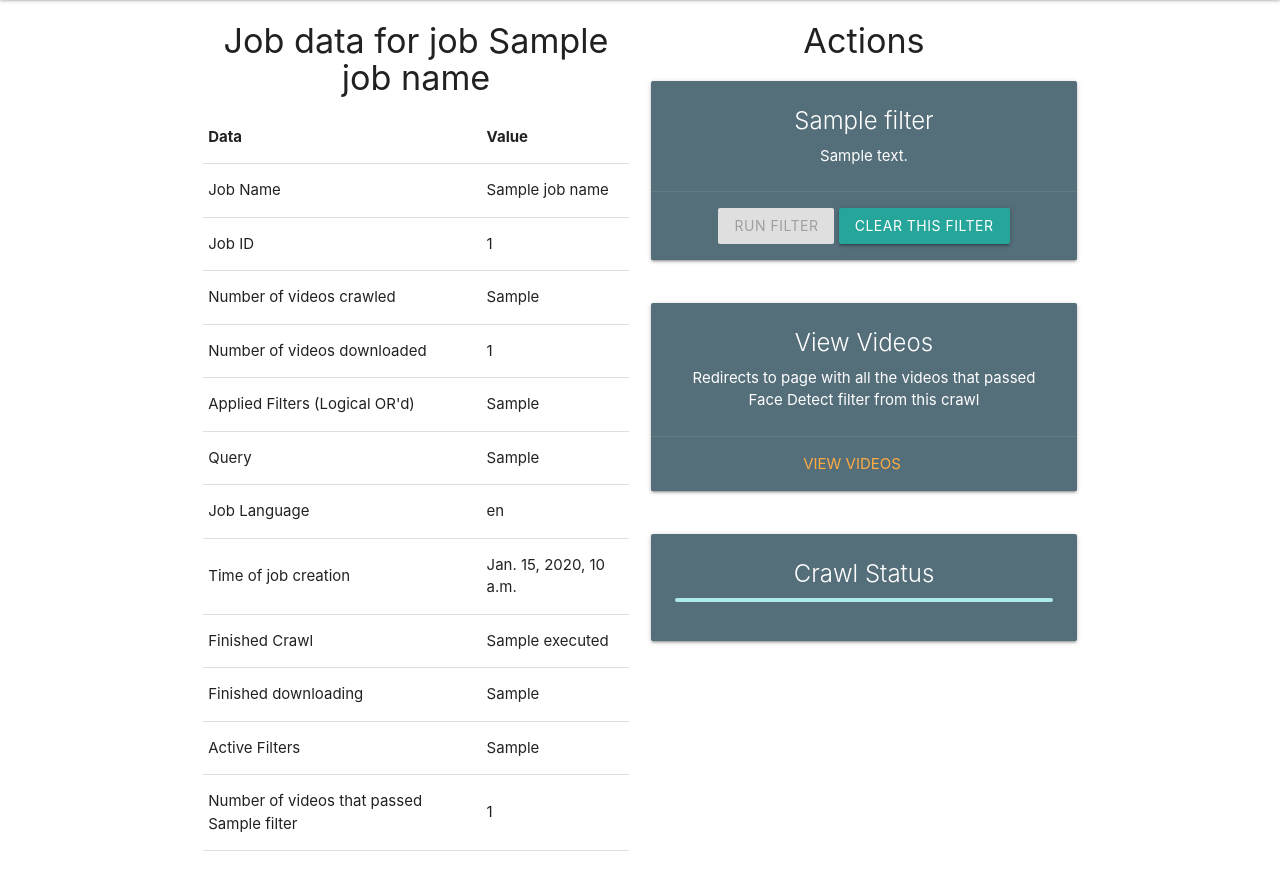
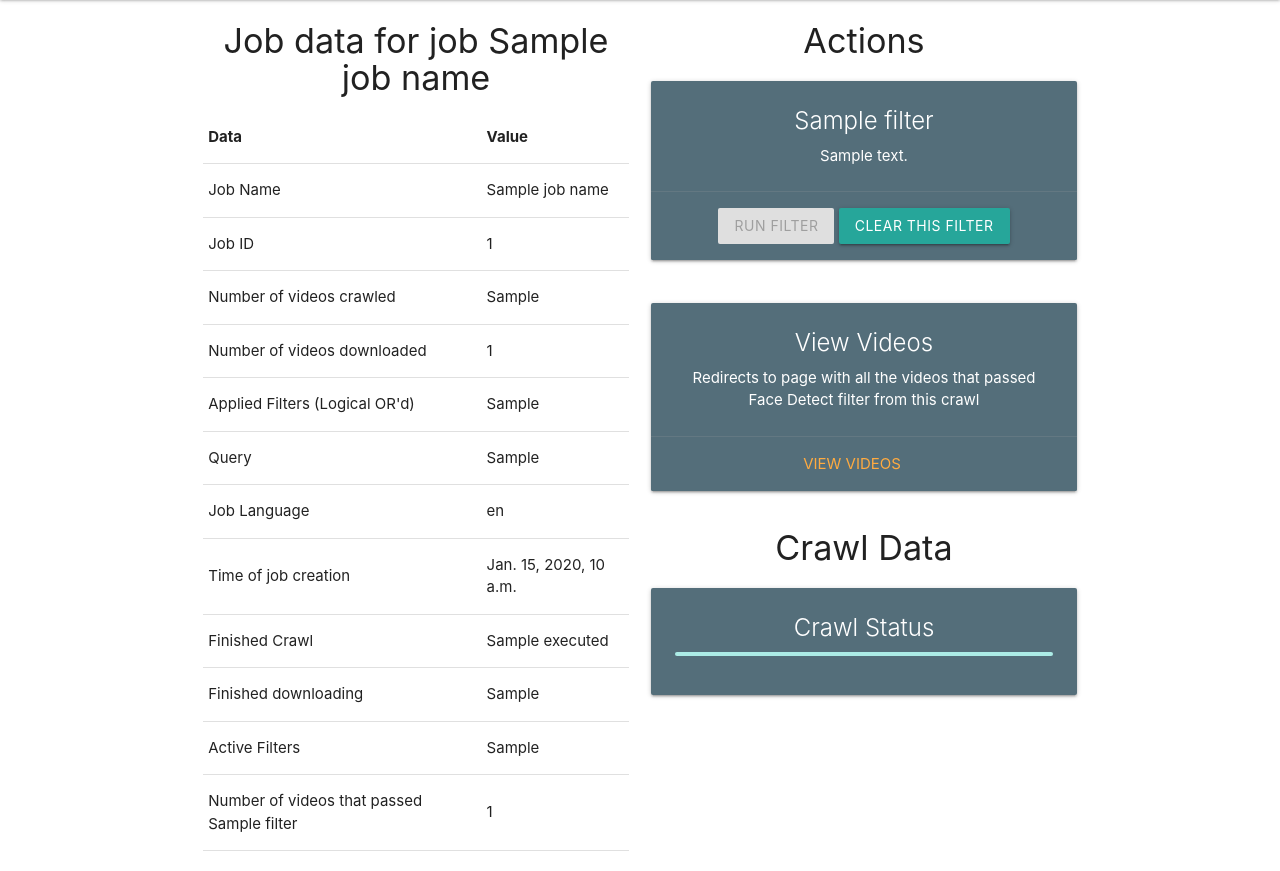
Before and after one commit to Vivian0108/YouTubeCrawler, a Django app: template crawler/crawlerapp/templates/crawlerapp/detail.html in a window 1280 px wide. Shown: the part 65-936 px from the top of the page. Run offline with Django 3.2, Linux system fonts and the light colour scheme; the template is opened without the code that fills it: most values are stand-ins (such as "Sample title", 1, 10 or a date in 2020); data that the repository does not hold is empty; parts of the project's set-up code (start-up, migrations or seed data) failed here and were passed over; some libraries are stand-ins or nearby versions.

Commit message:
crawl progress

```diff
--- a/crawler/crawlerapp/templates/crawlerapp/detail.html
+++ b/crawler/crawlerapp/templates/crawlerapp/detail.html
@@ -123,7 +123,9 @@
               </div>
             </div>
           </div>
-          <div class="row" id="crawl_status_div">
+          <div id="crawl_status_div">
+          <h4>Crawl Data</h4>
+          <div class="row">
             <div class="col s12">
               <div class="card blue-grey darken-1">
                 <div class="card-content white-text">
@@ -135,6 +137,7 @@
               </div>
             </div>
           </div>
+        </div>
 
         </div>
       </div>
```
